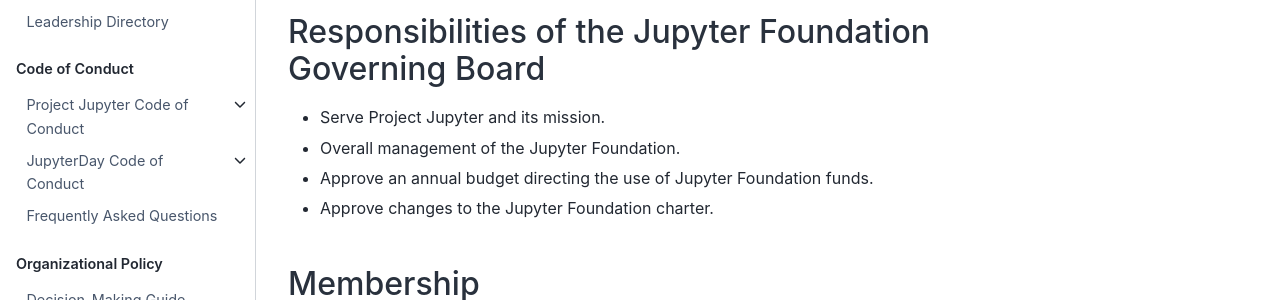
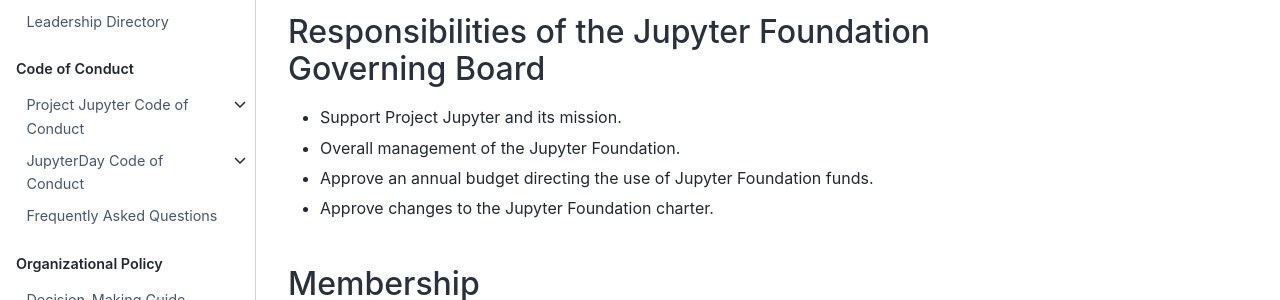
Before and after one commit to jupyter/governance, a Jupyter Book: the page built from jupyter_foundation.md, in a window 1280 px wide and 1335 px high. Shown: the part 500-800 px from the top of the window. Built offline with Jupyter Book 1.0.4 settings and Sphinx 7.4.7 and the Sphinx Book theme 1.1.4, drawn with Linux system fonts in a browser that asks for light colours; pages that are not in the unit, such as notebooks, are missing from menus.

Commit message:
Serve -> Support to align with language in JF charter

```diff
--- a/jupyter_foundation.md
+++ b/jupyter_foundation.md
@@ -9,7 +9,7 @@
 
 ## Responsibilities of the Jupyter Foundation Governing Board
 
-- Serve Project Jupyter and its mission.
+- Support Project Jupyter and its mission.
 - Overall management of the Jupyter Foundation.
 - Approve an annual budget directing the use of Jupyter Foundation funds.
 - Approve changes to the Jupyter Foundation charter.
```
